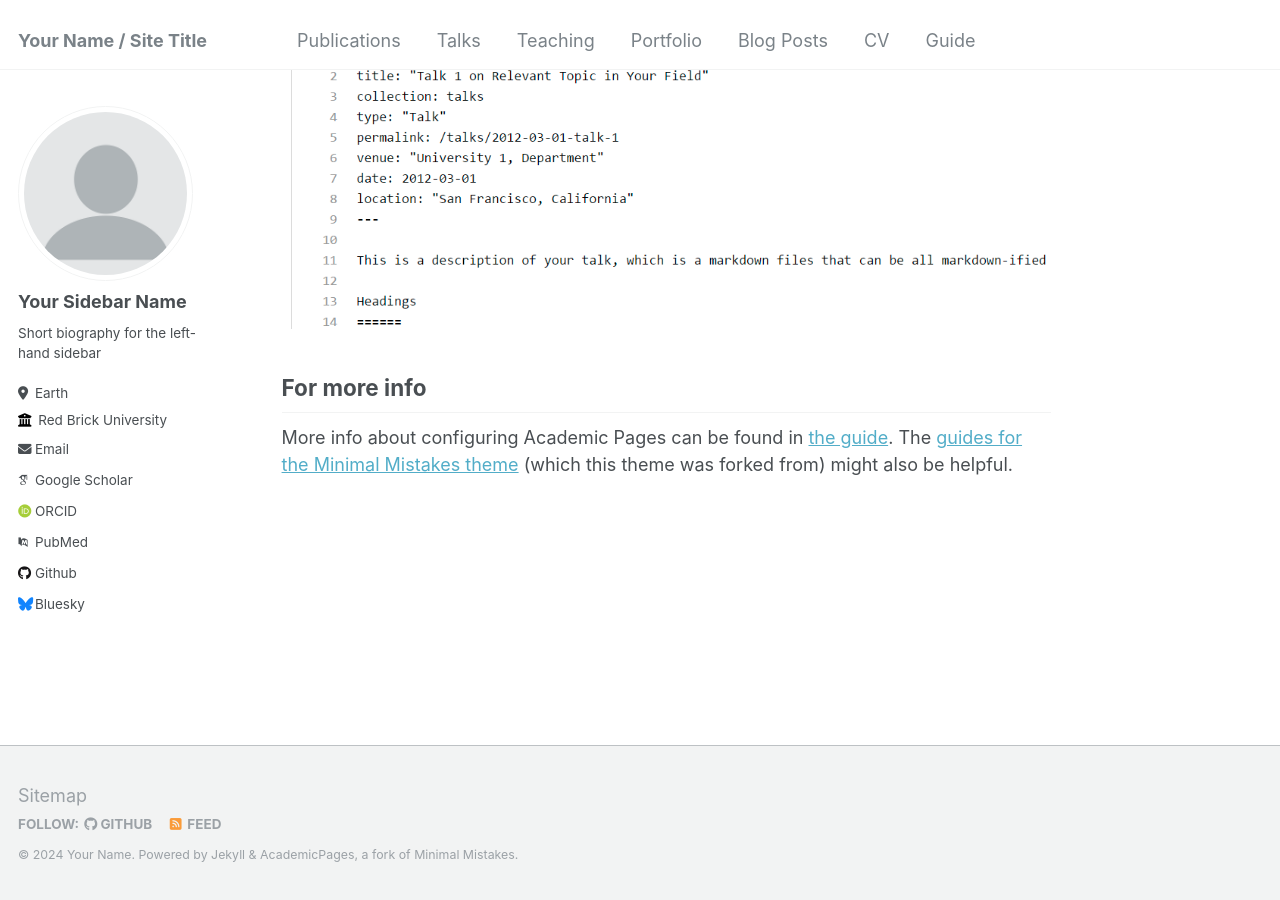
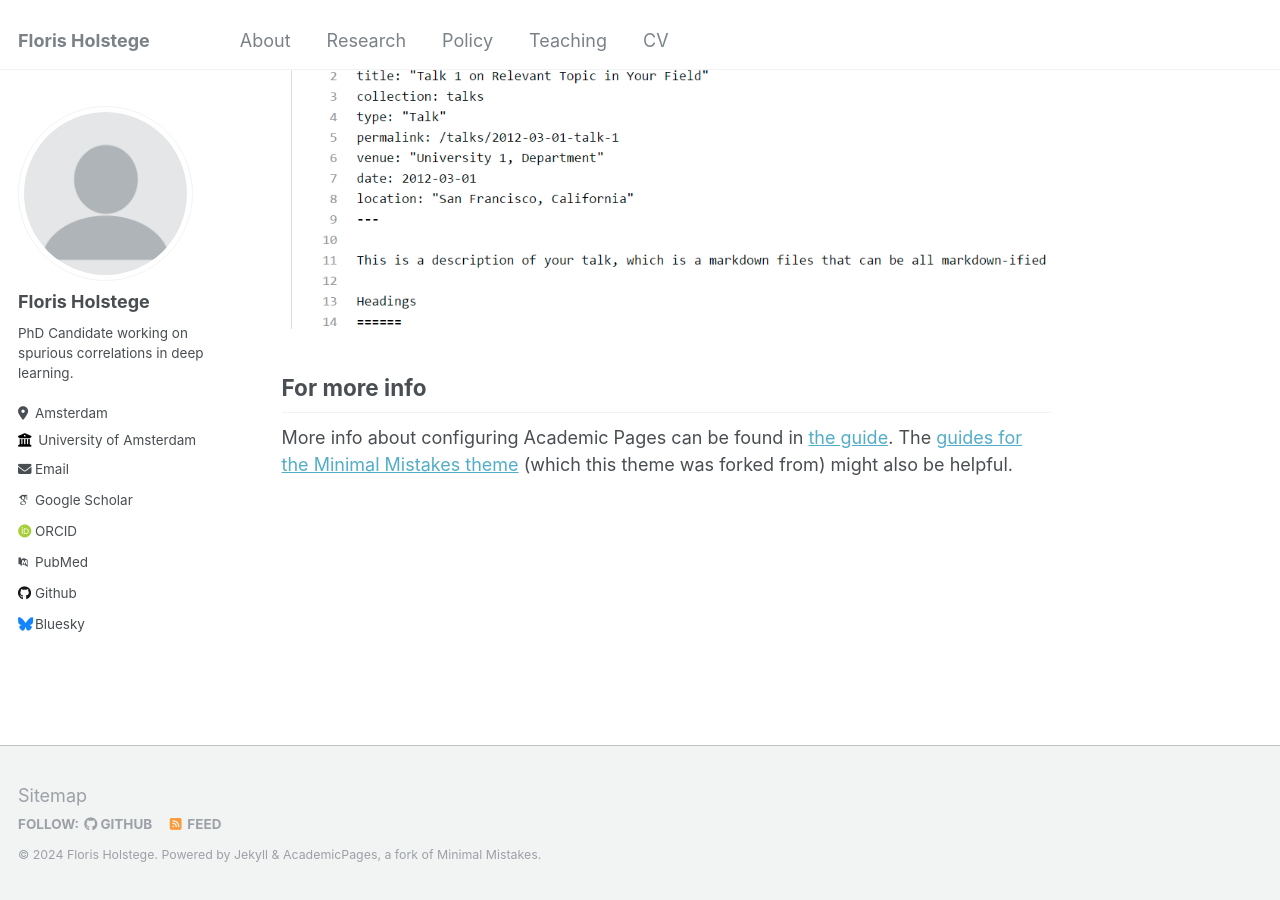
Before and after one commit to fholstege/fholstege.github.io, a Jekyll site: the page built from _pages/about.md, in a window 1280 px wide and 900 px high, scrolled down 2660 px. Built offline with Jekyll 4.4.1, drawn with Linux system fonts in a browser that asks for light colours; some web fonts are replaced.

Commit message:
Changed config.yml and navigation.yml

```diff
--- a/_config.yml
+++ b/_config.yml
@@ -8,13 +8,13 @@
 
 # Basic Site Settings
 locale                   : "en-US"
-title                    : "Your Name / Site Title"
+title                    : "Floris Holstege"
 title_separator          : "-"
-name                     : &name "Your Name"
+name                     : &name "Floris Holstege"
 description              : &description "personal description"
-url                      : https://academicpages.github.io # the base hostname & protocol for your site e.g. "https://mmistakes.github.io"
+url                      : https://fholstege.github.io # the base hostname & protocol for your site e.g. "https://mmistakes.github.io"
 baseurl                  : "" # the subpath of your site, e.g. "/blog"
-repository               : "academicpages/academicpages.github.io"
+repository               : "fholstege/fholstege.github.io"
 
 # Site Author - The following control what appear as part of the author content on the side bar.
 #               If a field is blank the icon and link will not appear, otherwise it will be shown.
@@ -22,13 +22,13 @@ repository               : "academicpages/academicpages.github.io"
 author:
   # Biographic information
   avatar           : "profile.png"
-  name             : "Your Sidebar Name"
+  name             : "Floris Holstege"
   pronouns         : # example: "she/her"
-  bio              : "Short biography for the left-hand sidebar"
-  location         : "Earth"
-  employer         : "Red Brick University"
+  bio              : "PhD Candidate working on spurious correlations in deep learning."
+  location         : "Amsterdam"
+  employer         : "University of Amsterdam"
   uri              : # URL
-  email            : "none@example.org"
+  email            : "f.g.holstege@uva.nl"
 
   # Academic websites
   arxiv            : # URL - Update with the correct link to your profile
--- a/_data/navigation.yml
+++ b/_data/navigation.yml
@@ -1,22 +1,16 @@
 # main links links
 main:
-  - title: "Publications"
-    url: /publications/
+  - title: "About"
+    url: /
 
-  - title: "Talks"
-    url: /talks/
+  - title: "Research"
+    url: /research/
+
+  - title: "Policy"
+    url: /policy/
 
   - title: "Teaching"
     url: /teaching/
 
-  - title: "Portfolio"
-    url: /portfolio/
-
-  - title: "Blog Posts"
-    url: /year-archive/
-
   - title: "CV"
     url: /cv/
-
-  - title: "Guide"
-    url: /markdown/
```
Also changed, not shown: 3 other files.
